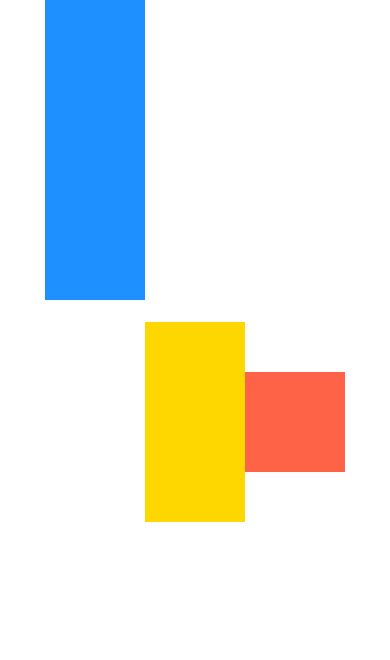
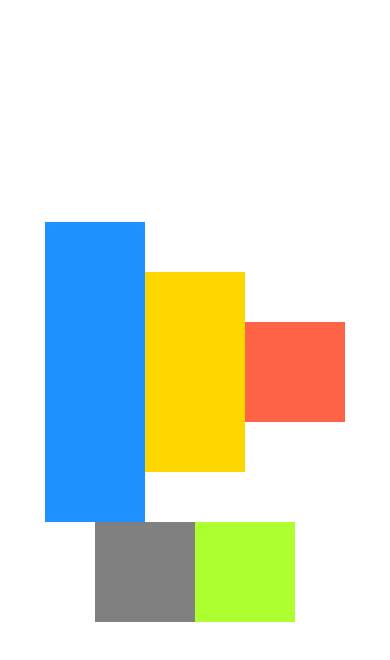
Before and after one commit to howhowkhain/React-Native-DoneWithIt, a React Native app: screen / in a window 390 px wide. Shown: the top 660 px of the page. Built offline with nearby package versions, Linux system fonts and the light colour scheme.

Commit message:
flexWrap and alignContent

```diff
--- a/App.js
+++ b/App.js
@@ -13,7 +13,7 @@ export default function App() {
         // flex: 1,
         width: 100,
         height: 300,
-        alignSelf: "flex-start"
+        // alignSelf: "flex-start"
       }}>
       </View>
       <View style={{
@@ -28,6 +28,18 @@ export default function App() {
         width: 100,
         height: 100,
       }}/>
+      <View style={{
+        backgroundColor: "grey",
+        // flex: 1,
+        width: 100,
+        height: 100,
+      }}/>
+      <View style={{
+        backgroundColor: "greenyellow",
+        // flex: 1,
+        width: 100,
+        height: 100,
+      }}/>
     </SafeAreaView>
   );
 }
@@ -37,6 +49,9 @@ const styles = StyleSheet.create({
     flex: 1,
     flexDirection: "row",
     justifyContent: "center",
-    alignItems: "center"
+    alignItems: "center",
+    flexWrap: "wrap",
+    alignContent: "center"
+
   }
 })
```
